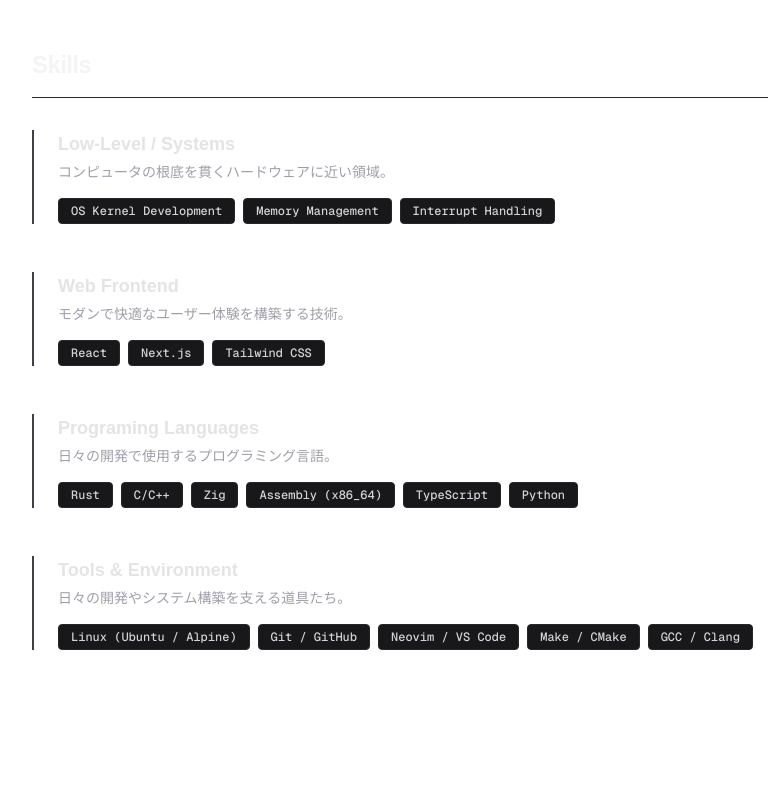
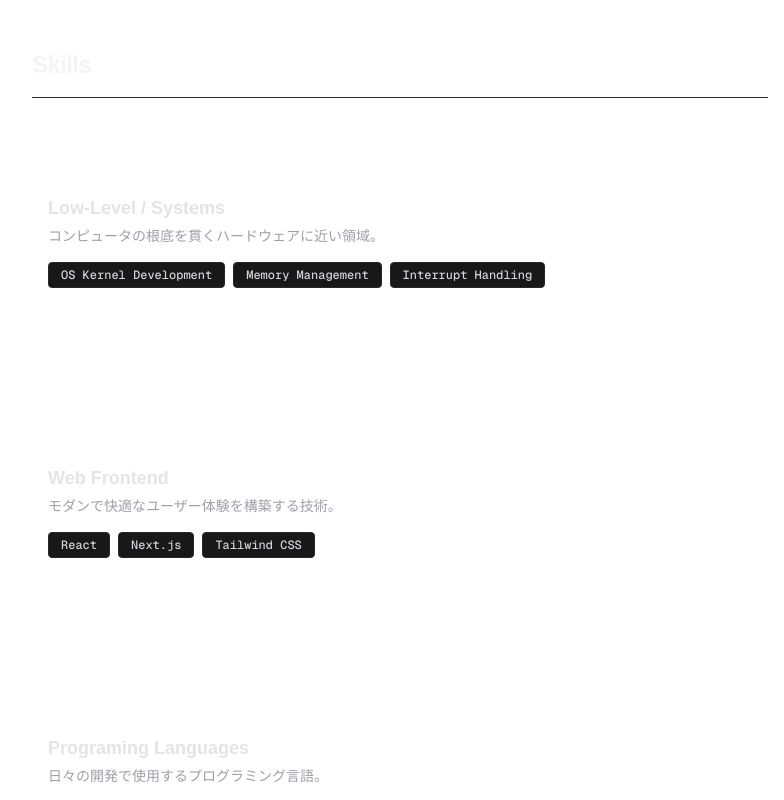
Before and after one commit to naka0-0yama/portfolio, a Next.js app: page / in a window 1280 px wide. Shown: the part 880-1680 px from the top of the page, without its empty margins (240-1024 px from the left). Before the commit the page ends 1594 px from the top, so only its background shows below. Built offline with nearby package versions, Linux system fonts and the light colour scheme.

Commit message:
feat(components): enhance Skills section with framer-motion animations

```diff
--- a/src/app/components/Skills.tsx
+++ b/src/app/components/Skills.tsx
@@ -1,3 +1,5 @@
+'use client';
+import { motion } from "framer-motion";
 const skillCategories = [
   {
     title: 'Low-Level / Systems',
@@ -44,13 +46,28 @@ const skillCategories = [
 
 export default function SkillsPage() {
   return (
-    <section id="skills" className="py-16 max-w-3xl mx-auto px-4">
-        <h2 className="text-2xl font-bold tracking-tight mb-8 text-zinc-100 border-b border-zinc-800 pb-4">
+    <motion.section
+        initial={{ opacity: 0, y: 20 }}
+        whileInView={{ opacity: 1, y: 0 }}
+        viewport={{ once: true }}
+        transition={{ duration: 0.6, ease: [0.16, 1, 0.3, 1] }}
+        id="skills"
+        className="py-16 max-w-3xl mx-auto px-4"
+    >
+      <h2 className="text-2xl font-bold tracking-tight mb-8 text-zinc-100 border-b border-zinc-800 pb-4">
         Skills
       </h2>
       <div className="space-y-12">
         {skillCategories.map((category, index) => (
-          <div key={index} className="border-l-2 border-zinc-700 pl-4 sm:pl-6">
+          <motion.div
+                key={index}
+                initial={{ opacity: 0, y: 20 }}
+                whileInView={{ opacity: 1, y: 0 }}
+                viewport={{ once: true }}
+                transition={{ duration: 0.6, ease: [0.16, 1, 0.3, 1] }}
+                id="skills"
+                className="py-16 max-w-3xl mx-auto px-4"
+            >
             <h3 className="text-lg font-semibold text-zinc-200">
               {category.title}
             </h3>
@@ -59,17 +76,19 @@ export default function SkillsPage() {
             </p>
             <div className="flex flex-wrap gap-2">
               {category.skills.map((skill, sIndex) => (
-                <span
+                <motion.span
                   key={sIndex}
-                  className="px-3 py-1 text-xs font-mono font-medium bg-zinc-900 text-zinc-300 rounded border border-zinc-800 hover:border-zinc-600 transition-colors"
+                  whileHover={{ scale: 1.05 }}
+                  whileTap={{ scale: 0.95 }}
+                  className="px-3 py-1 text-xs font-mono font-medium bg-zinc-900 text-zinc-300 rounded border border-zinc-800 hover:border-zinc-500 hover:text-zinc-100 transition-colors cursor-default"
                 >
                   {skill}
-                </span>
+                </motion.span>
               ))}
             </div>
-          </div>
+          </motion.div>
         ))}
       </div>
-    </section>
+    </motion.section>
   );
 }
```
